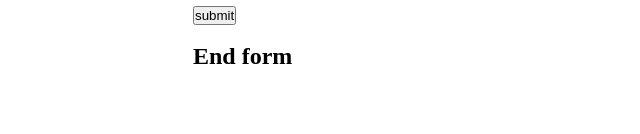
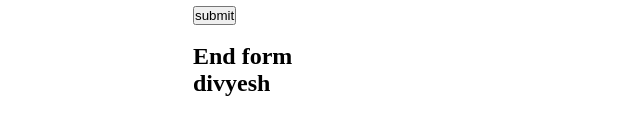
Before and after one commit to divyeshsolanki3105/simpled, a plain HTML site: page index.html in a window 1280 px wide. Shown: the part 278-412 px from the top of the page, without its empty margins (407-1047 px from the left). Drawn offline with Linux system fonts and the light colour scheme.

Commit message:
first commit

```diff
--- a/index.html
+++ b/index.html
@@ -22,6 +22,7 @@
      </select><br/><br/>
     <button>submit</button><br/><br/>
     <h2>End form</h2>
+    <h2>divyesh</h2>
     </div>
 
 </body>
```
